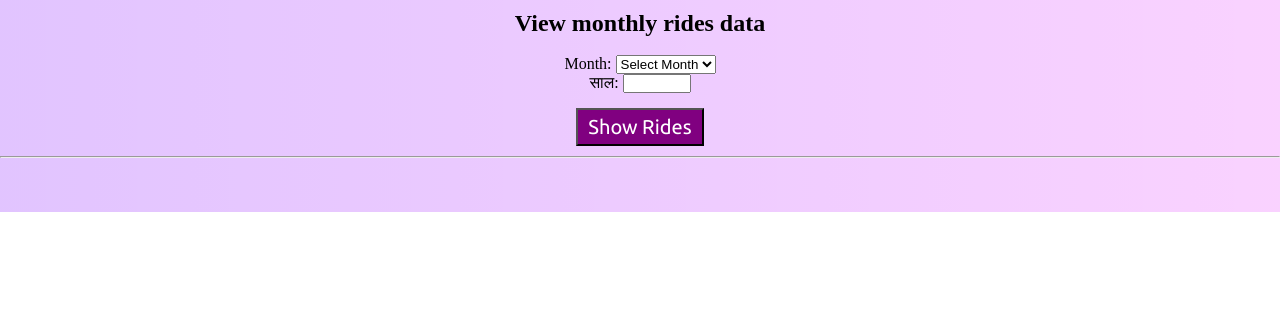
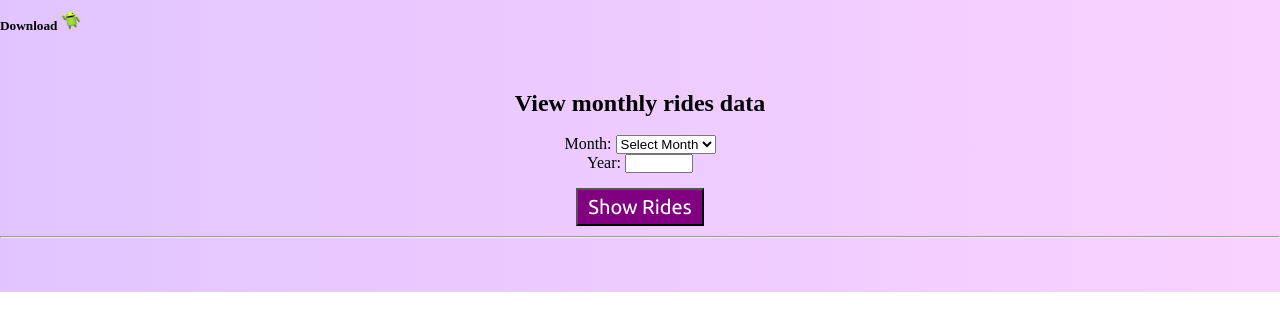
Before and after one commit to pahalwar01/Conveyance-management, a PHP site: page /user_1/user_1.php in a window 1280 px wide. Shown: the part 108-439 px from the top of the page. Run offline with PHP 8.4, Linux system fonts and the light colour scheme; the visitor is signed in with stand-in values (Sample User, id 1).

Commit message:
Update user_1.php

```diff
--- a/user_1/user_1.php
+++ b/user_1/user_1.php
@@ -79,7 +79,9 @@ if (!isset($_SESSION['rider_id'])) {
                 <div id="rider">
                     <!-- users view panel -->
 
-                    <div>
+                    <div style="float: left;">
+                        <h5>Download <img src="../img/android.png" alt="Android" style="width: 20px; height: 20px;"></h5>
+                    </div><br><br><br><br><br>
                         <h2>View monthly rides data</h2><br>
                             <form action="apps/rides_by_month.php" method="GET">
                                 <label for="month">Month:</label>
@@ -99,7 +101,7 @@ if (!isset($_SESSION['rider_id'])) {
                                     <option value="12">December</option>
                                 </select>
                                 <br>
-                                <label for="year">साल:</label>
+                                <label for="year">Year:</label>
                                 <!-- <select id="month" name="month" required>
                                     <option value="">Select Year</option>
                                     <option value="01">2025</option>
```
